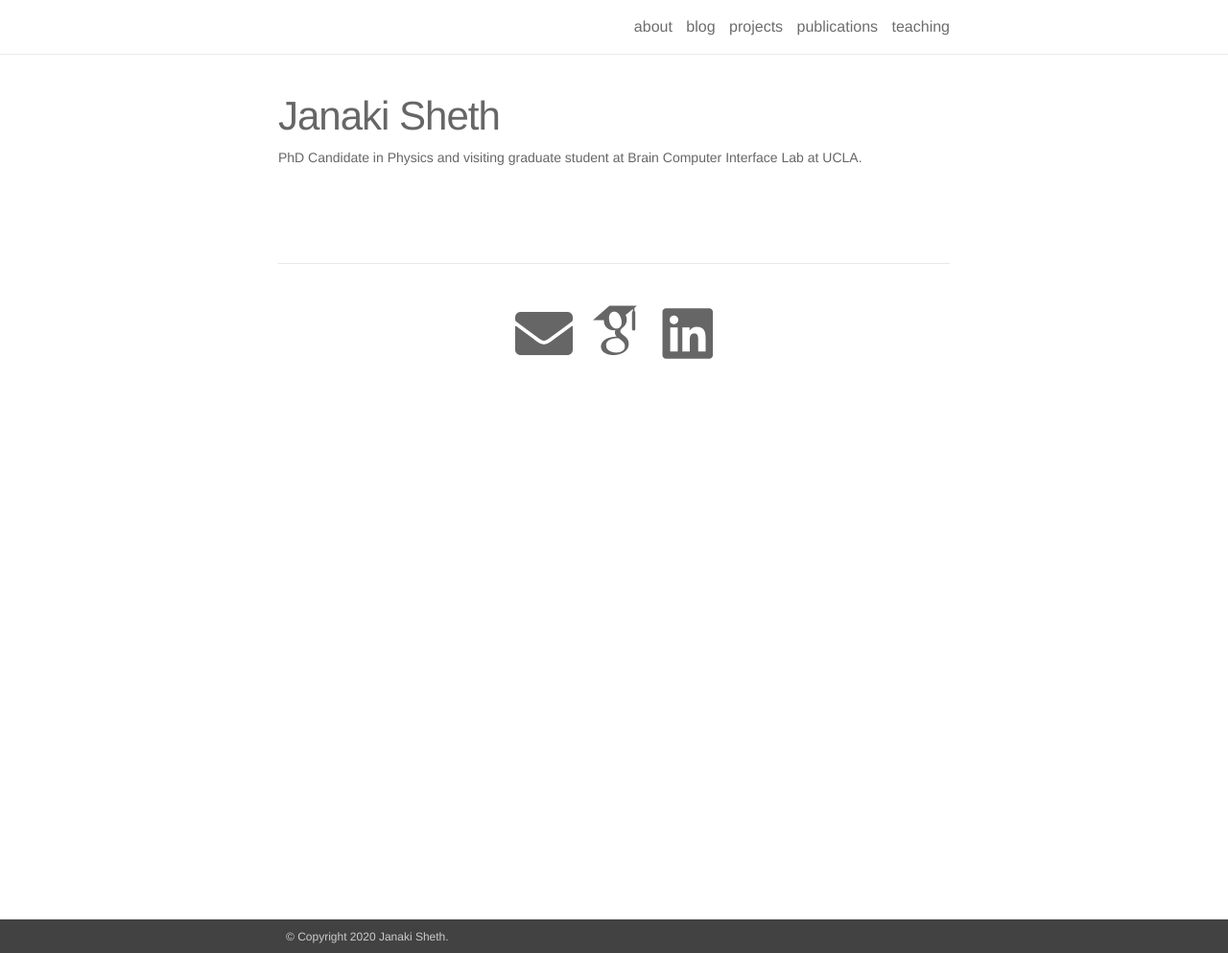
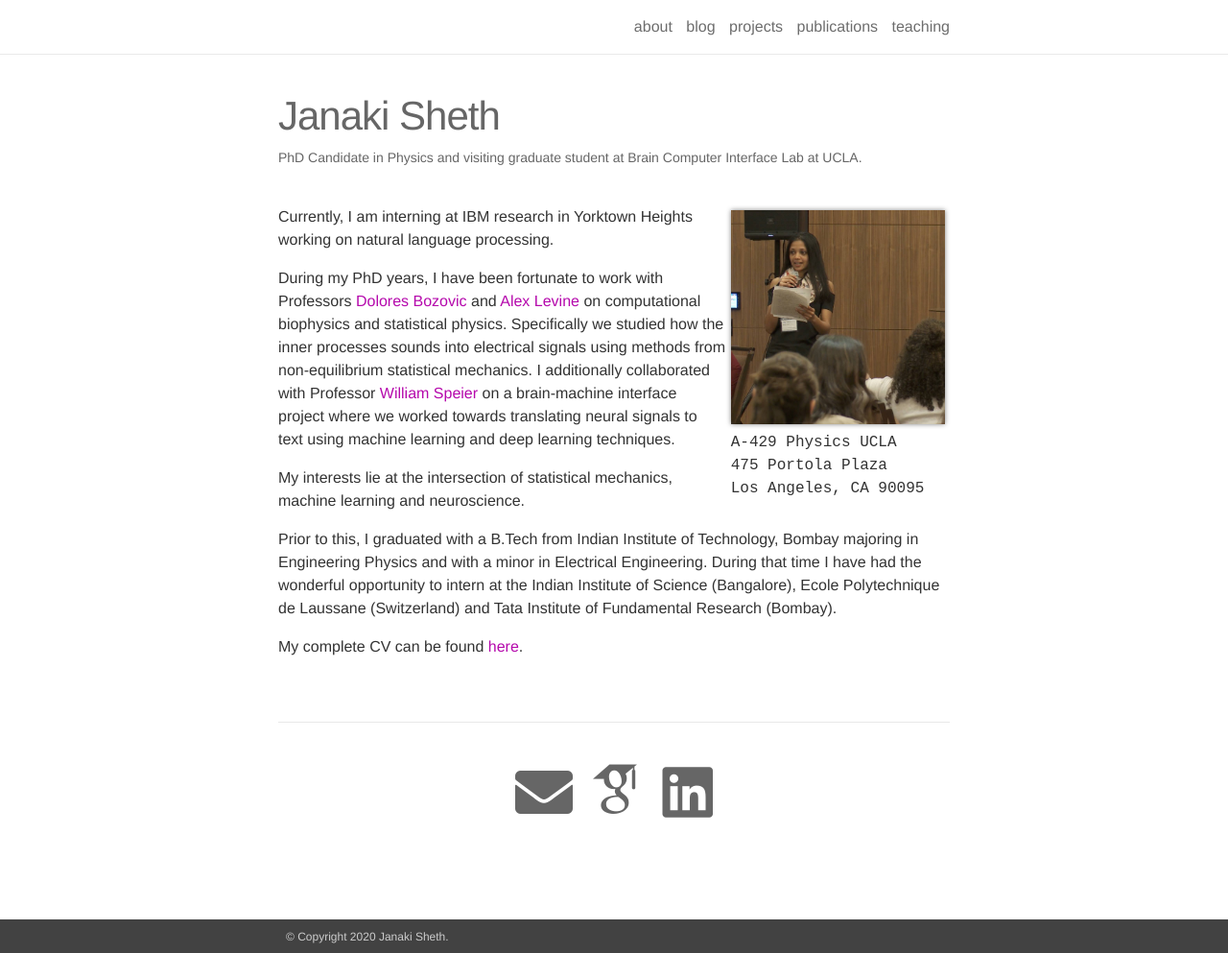
Before and after one commit to JanakiSheth/JanakiSheth.github.io, a Jekyll site: the page built from _pages/cv.md, in a window 1280 px wide and 993 px high. Shown: the whole window at 96% size. Built offline with Jekyll 4.4.1, drawn with Linux system fonts in a browser that asks for light colours; nearby versions of some CDN libraries; some web fonts are replaced.

Commit message:
Realized it is cv.md and not about .md that is the first page

```diff
--- a/_pages/cv.md
+++ b/_pages/cv.md
@@ -6,8 +6,24 @@ description: <a href="">PhD Candidate in Physics and visiting graduate student a
 
 profile:
   align: right
-  pdf : cv.pdf
+  image: prof_pic.jpg
+  cv : cv.pdf
+  address: >
+    <p>A-429 Physics UCLA</p>
+    <p>475 Portola Plaza</p>
+    <p>Los Angeles, CA 90095</p>
 
 news: false
 social: true
+header: true
 ---
+
+Currently, I am interning at IBM research in Yorktown Heights working on natural language processing.
+
+During my PhD years, I have been fortunate to work with Professors [Dolores Bozovic](http://www.pa.ucla.edu/directory/dolores-bozovic) and [Alex Levine](http://alevine.chem.ucla.edu/) on computational biophysics and statistical physics. Specifically we studied how the inner processes sounds into electrical signals using methods from non-equilibrium statistical mechanics. I additionally collaborated with Professor [William Speier](https://mii.ucla.edu/people/wspeier/) on a brain-machine interface project where we worked towards translating neural signals to text using machine learning and deep learning techniques.
+
+My interests lie at the intersection of statistical mechanics, machine learning and neuroscience.
+
+Prior to this, I graduated with a B.Tech from Indian Institute of Technology, Bombay majoring in Engineering Physics and with a minor in Electrical Engineering. During that time I have had the wonderful opportunity to intern at the Indian Institute of Science (Bangalore), Ecole Polytechnique de Laussane (Switzerland) and Tata Institute of Fundamental Research (Bombay).
+
+My complete CV can be found [here](https://ucla.academia.edu/janakisheth/CurriculumVitae).
```
